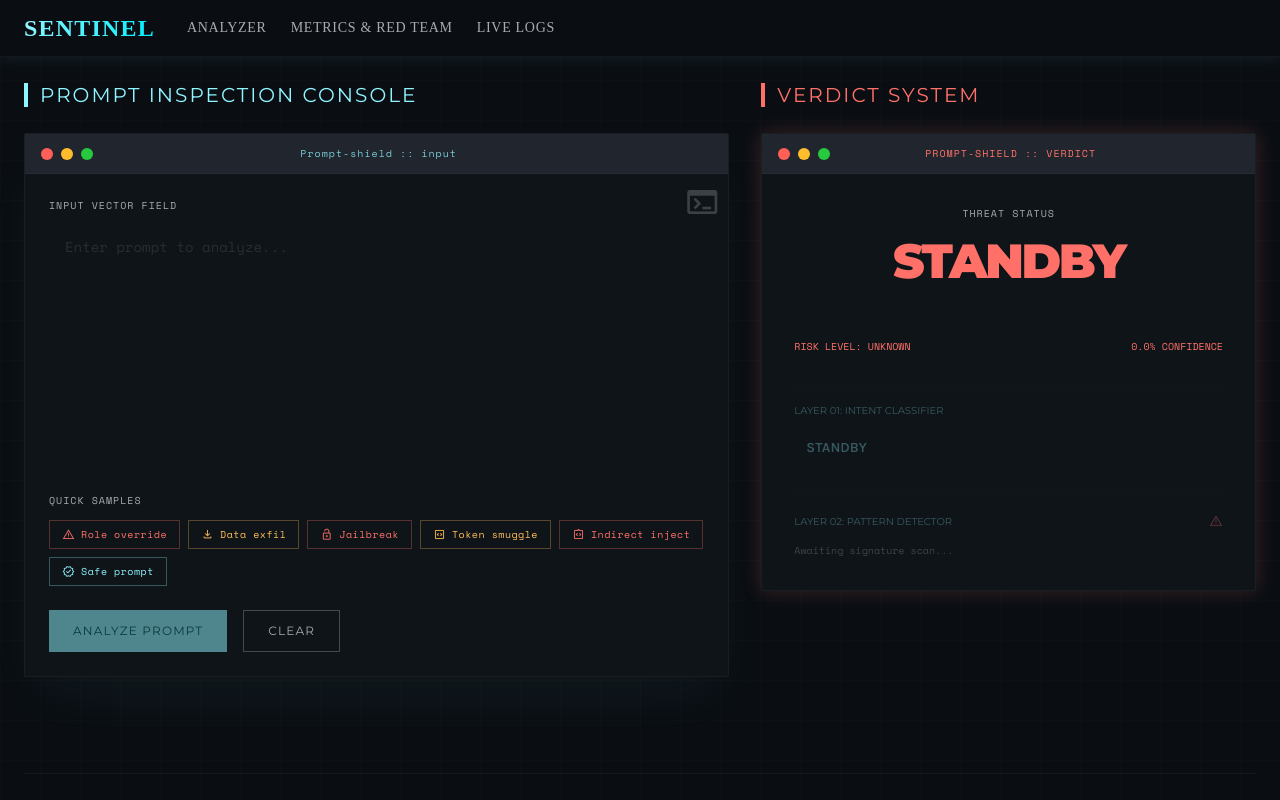
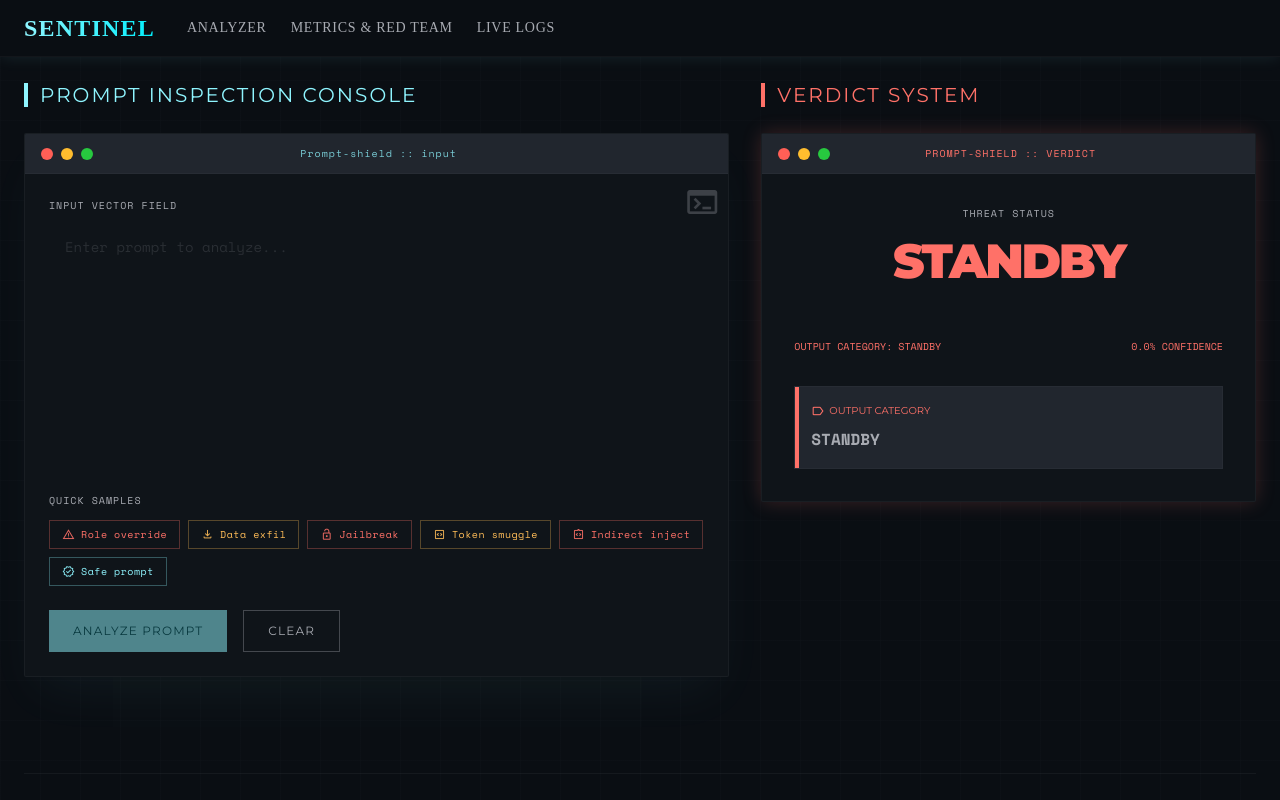
Before and after one commit to aayusharyaiam/sentinal-ai, a React (Vite) app: page / in a window 1280 px wide. Shown: the top 800 px of the page. Built offline with nearby package versions, Linux system fonts and the light colour scheme.

Commit message:
feat: add VerdictPanel component to display analysis status and threat assessment results

```diff
--- a/src/components/VerdictPanel.jsx
+++ b/src/components/VerdictPanel.jsx
@@ -1,6 +1,4 @@
-import React from 'react';
 import useSentinelStore from '../store/useSentinelStore';
-import LayerBreakdown from './LayerBreakdown';
 
 export default function VerdictPanel() {
   const { isAnalyzing, currentStage, result } = useSentinelStore();
@@ -34,7 +32,7 @@ export default function VerdictPanel() {
   };
 
   const statusText = result ? result.status : (isAnalyzing ? "ANALYZING..." : "STANDBY");
-  const riskLevelText = result ? `RISK LEVEL: ${result.risk_score > 0.7 ? 'CRITICAL' : (result.risk_score > 0.4 ? 'ELEVATED' : 'LOW')}` : "RISK LEVEL: UNKNOWN";
+  const outputCategoryText = result ? `OUTPUT CATEGORY: ${result.category || 'UNKNOWN'}` : "OUTPUT CATEGORY: STANDBY";
   const confidenceText = result ? `${(result.confidence * 100).toFixed(1)}% CONFIDENCE` : "0.0% CONFIDENCE";
 
   // Bar width starts 0, completes based on risk_score
@@ -76,7 +74,7 @@ export default function VerdictPanel() {
             </div>
 
             <div className={`flex justify-between w-full text-[10px] font-mono ${getStatusColor()}`}>
-              <span>{riskLevelText}</span>
+              <span>{outputCategoryText}</span>
               <span>{confidenceText}</span>
             </div>
           </div>
@@ -92,7 +90,17 @@ export default function VerdictPanel() {
                 {result.reason}
               </div>
             )}
-            <LayerBreakdown />
+
+            <div className={`bg-surface-container-highest p-4 border border-outline-variant/20 text-xs text-on-surface-variant leading-relaxed text-left relative`}>
+              <div className={`absolute top-0 left-0 w-1 h-full ${getBgColor()}`}></div>
+              <span className={`font-headline text-[10px] uppercase flex items-center gap-1 mb-2 ${getStatusColor()}`}>
+                <span className="material-symbols-outlined text-[14px]">label</span>
+                Output Category
+              </span>
+              <span className="font-mono text-base uppercase font-bold">
+                {result ? (result.category || 'UNKNOWN') : 'STANDBY'}
+              </span>
+            </div>
           </div>
         </div>
       </div>
```
